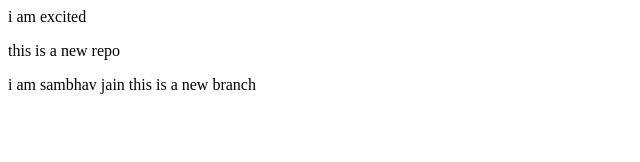
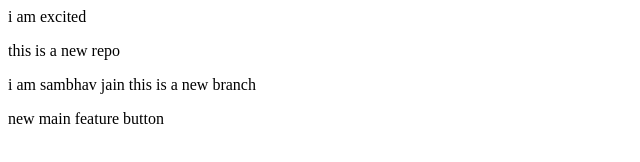
Before and after one commit to Samxdamm/localrepo, a plain HTML site: page index.html in a window 1280 px wide. Shown: the whole page, without its empty margins (0-640 px from the left). Drawn offline with Linux system fonts and the light colour scheme.

Commit message:
add button

```diff
--- a/index.html
+++ b/index.html
@@ -2,3 +2,4 @@
 <p> this is a new repo</p>
 i am sambhav jain
 this is a new branch
+<p>new main feature button</p>
```
